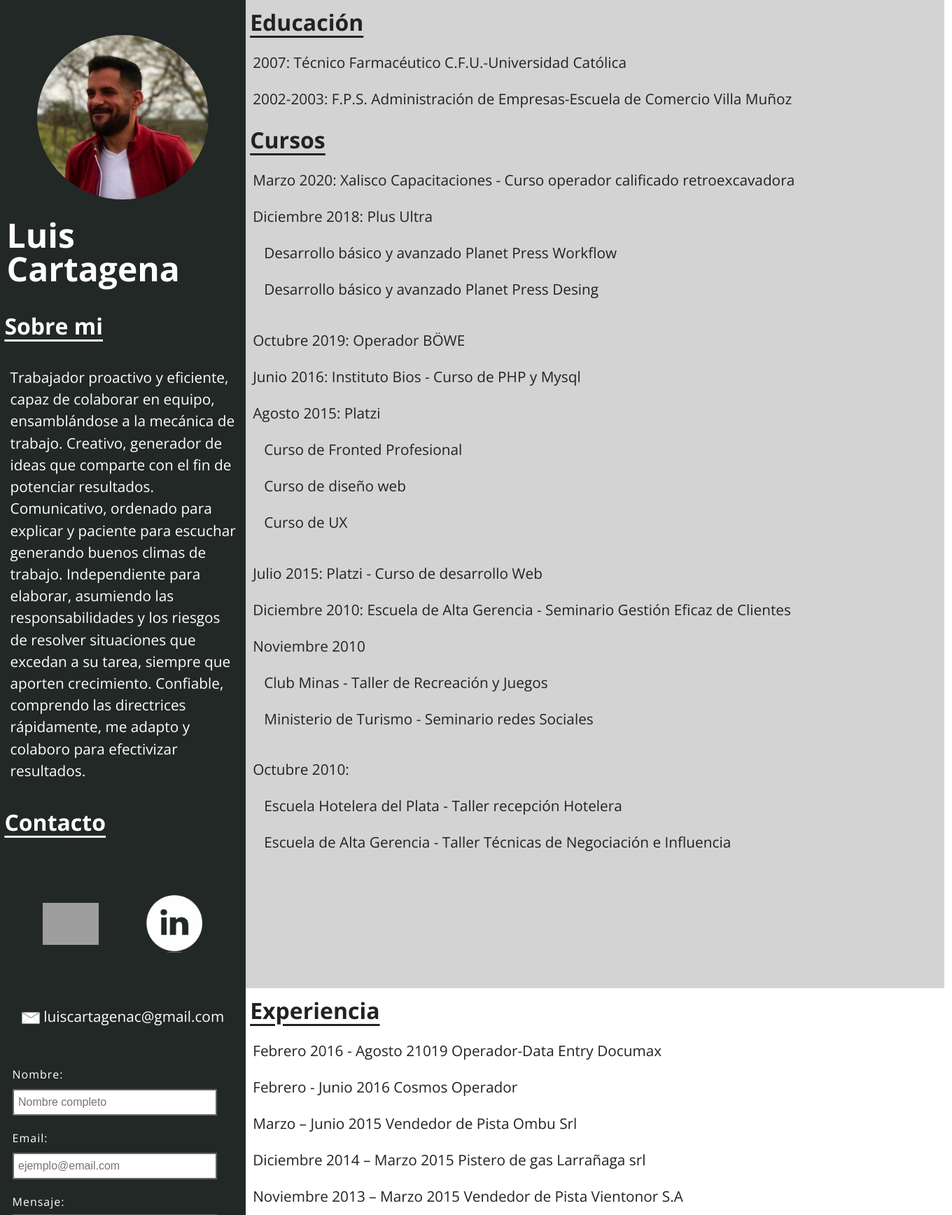
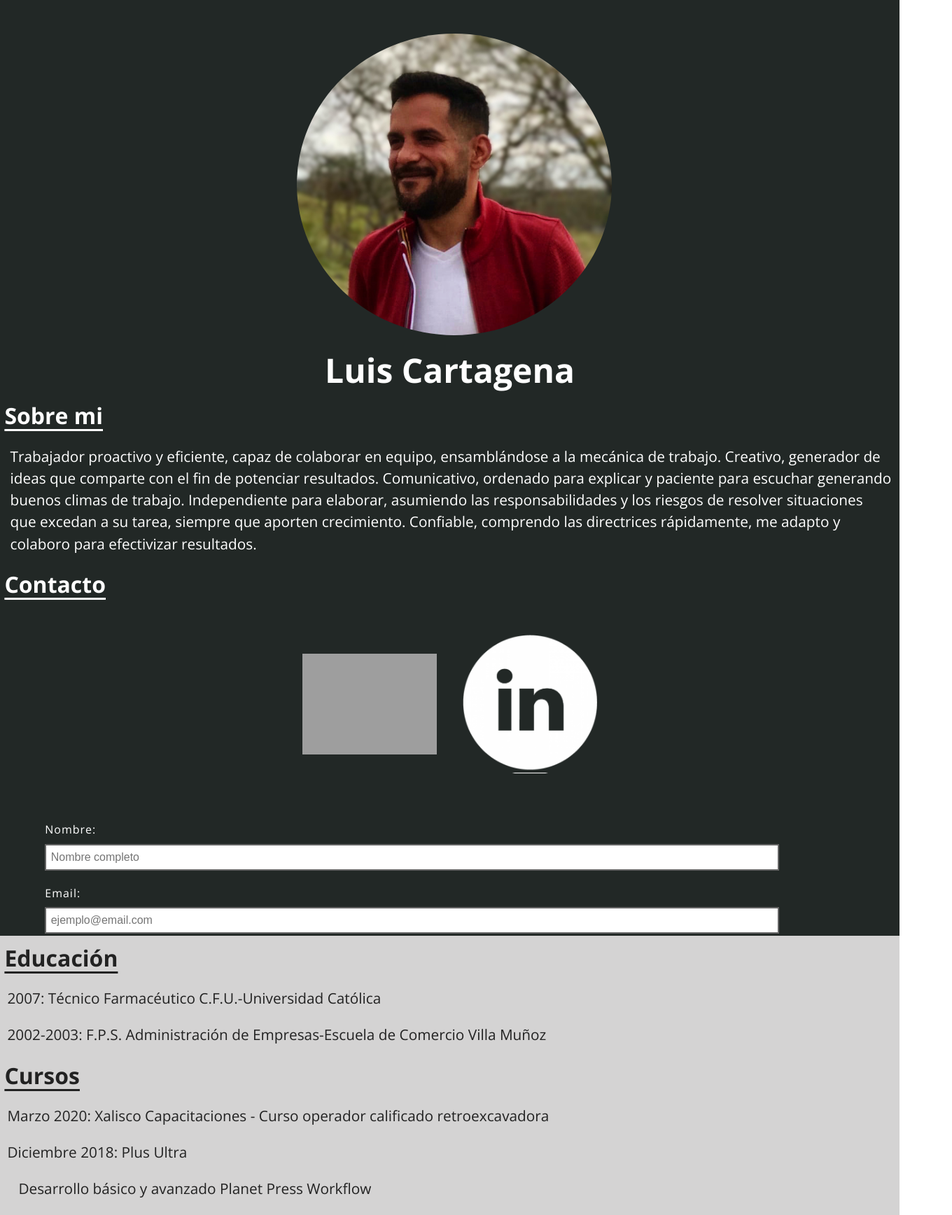
Before and after one commit to luiscarta/cv, a PHP site: page / in a window 1360 px wide. Shown: the top 1736 px of the page at 70% size. Run offline with PHP 8.4, Linux system fonts and the light colour scheme; grey boxes are pictures that could not be loaded.

Commit message:
Add files via upload
optimizacion mediaquery

```diff
--- a/css/album.css
+++ b/css/album.css
@@ -16,8 +16,8 @@
             transform: translateX(0);
   }
   100% {
-    -webkit-transform: translateX(calc(-250px * 7));
-            transform: translateX(calc(-250px * 7));
+    -webkit-transform: translateX(calc(-770px * 7));
+            transform: translateX(calc(-700px * 7));
   }
 }
 
@@ -27,8 +27,8 @@
             transform: translateX(0);
   }
   100% {
-    -webkit-transform: translateX(calc(-705px * 7));
-            transform: translateX(calc(-705px * 7));
+    -webkit-transform: translateX(calc(-770px * 7));
+            transform: translateX(calc(-770px * 7));
   }
 }
 .slider {
@@ -68,3 +68,28 @@
   height: 70vh;
   width: auto;
 }
+@media (min-width: 768px) {
+
+@-webkit-keyframes scroll {
+  0% {
+    -webkit-transform: translateX(0);
+            transform: translateX(0);
+  }
+  100% {
+    -webkit-transform: translateX(calc(-620px * 7));
+            transform: translateX(calc(-620px * 7));
+  }
+}
+
+@keyframes scroll {
+  0% {
+    -webkit-transform: translateX(0);
+            transform: translateX(0);
+  }
+  100% {
+    -webkit-transform: translateX(calc(-620px * 7));
+            transform: translateX(calc(-620px * 7));
+  }
+}
+
+}
--- a/css/estilos.css
+++ b/css/estilos.css
@@ -70,8 +70,8 @@ div.educacion ul, div.experiencia ul{
 }
 .iconos_a{
 	height: auto;
-	margin: 1.5em 2em;
-	width: 5em;
+	margin: 1.5em 1em;
+	width: 55%;
 }
 .iconos{
 	height: 0.8em;
@@ -126,3 +126,41 @@ textarea {
     margin-top:1.5em;
     cursor:pointer;
 }
+@media only screen and (min-width: 768px){
+	body{
+		width: 100%;
+	}
+
+	.grid-container {
+  display: grid;
+  grid-template-columns: 100%;
+  grid-template-rows: 26% 25.5% 34% 12.5% 3%;
+  gap: 0% 0%;
+  grid-template-areas: "datos" "educacion" "experiencia" "diplomas" "footer";
+}
+
+.datos { grid-area: datos;}
+
+.educacion { grid-area: educacion; }
+
+.experiencia { grid-area: experiencia; }
+
+.diplomas { grid-area: diplomas; }
+
+.footer { grid-area: footer; }
+.avatar{
+	margin: 1em 33%;
+	width: 35%;
+
+}
+br, .centrado p{
+	display: none;
+}
+h1{
+	text-align: center;
+}
+.iconos_a{
+	width: 15%;
+}
+
+}
```
